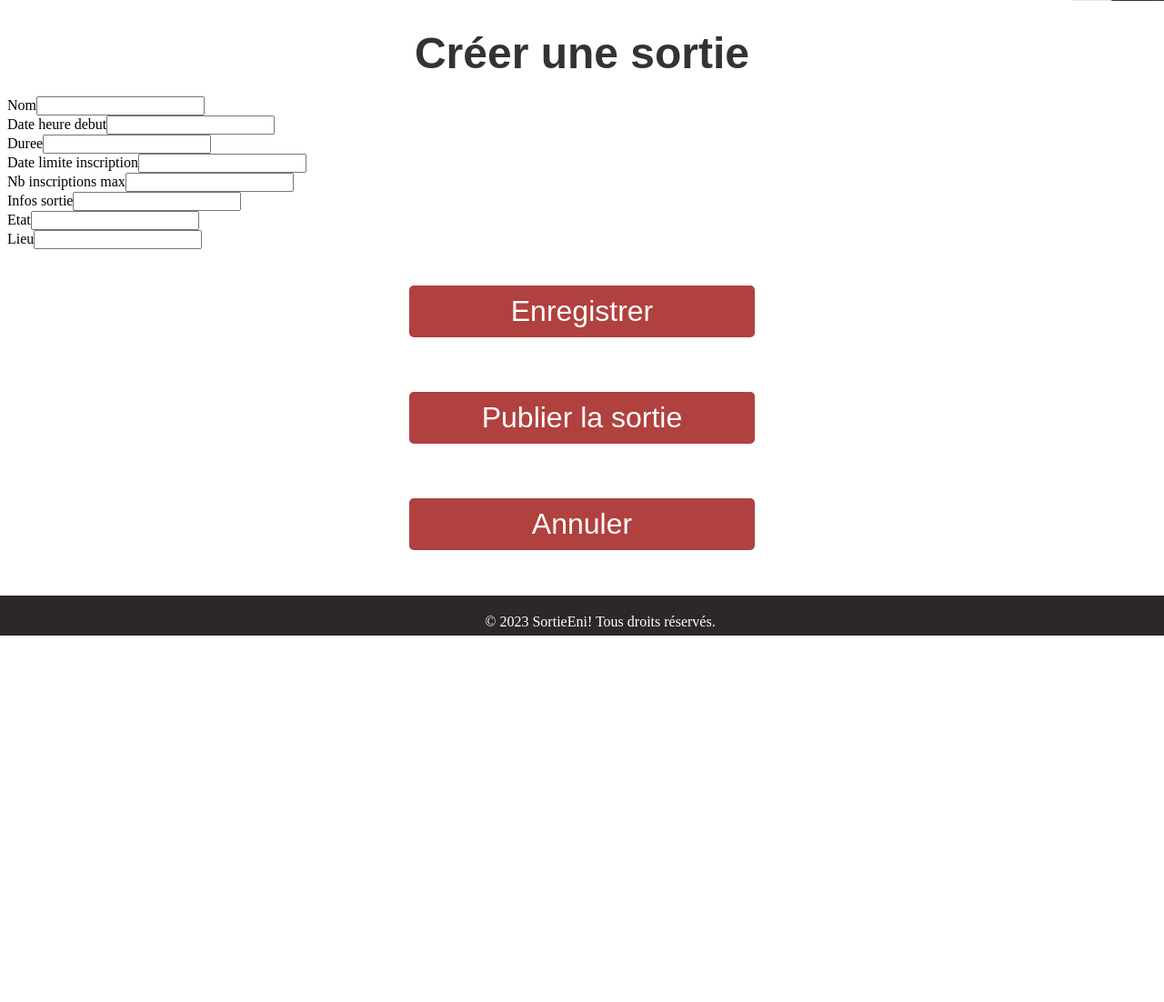
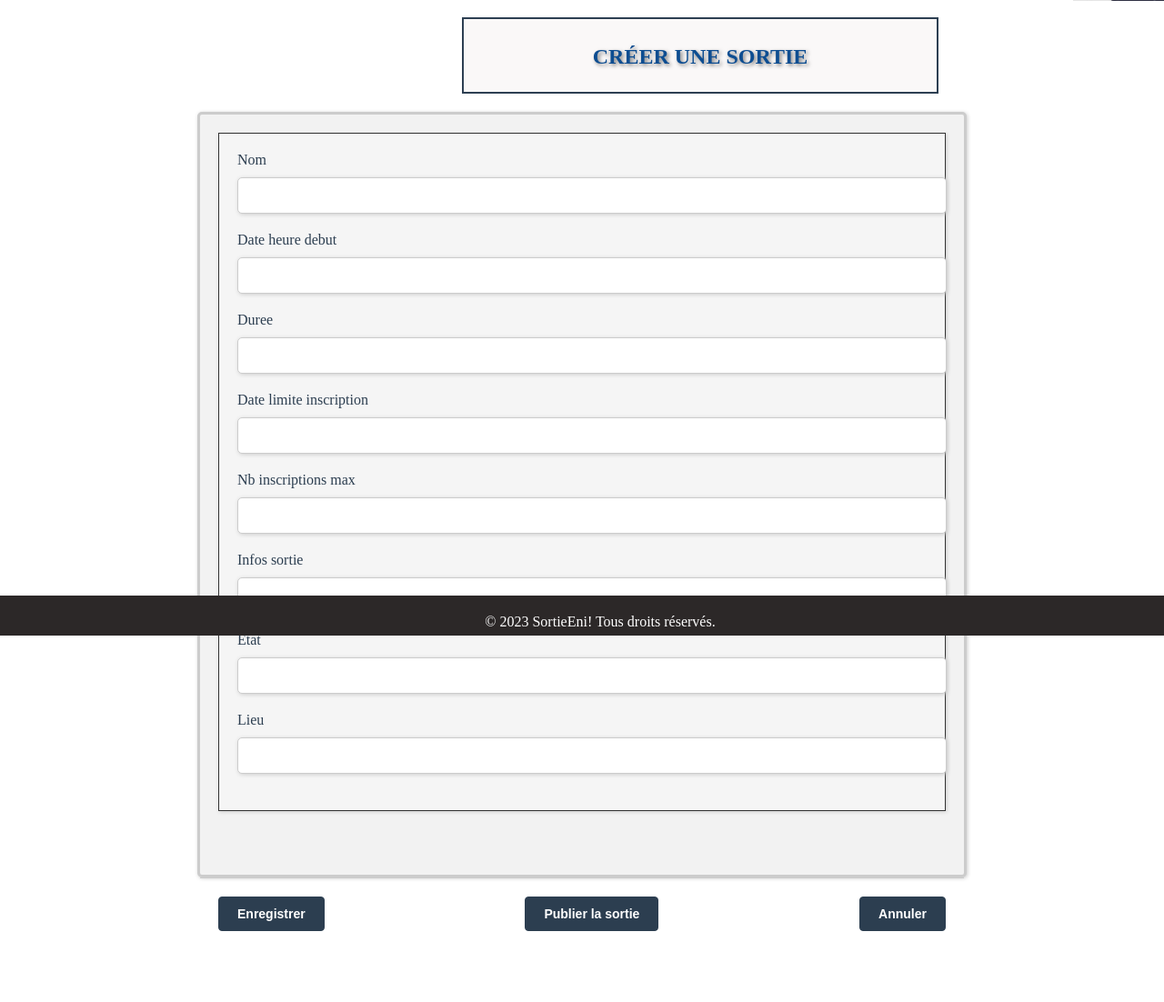
Before and after one commit to Jbb29950/SortieENI, a Symfony app: template templates/sortie/creerSortie.html.twig in a window 1280 px wide. Shown: the part 99-1201 px from the top of the page at 91% size. Before the commit the page ends 798 px from the top, so only its background shows below. Run offline with Twig, Linux system fonts and the light colour scheme; the template is opened without the code that fills it, so the values that code supplies are empty; form fields are guessed from the names that the template uses; some libraries are stand-ins or nearby versions.

Commit message:
pages css

```diff
--- /dev/null
+++ b/public/css/sortie.css
@@ -0,0 +1,212 @@
+.titre_creation  {
+    font-size: 2rem;
+    font-weight: bolder;
+    color: #074080;
+    background-color: #faf8f8;
+    border: 2px solid #2d3f52;
+    padding: 10px;
+    margin: 20px 0;
+    text-shadow: 2px 2px 4px rgba(0, 0, 0, 0.5);
+    width: 500px;
+    height: 60px;
+    display: flex;
+    justify-content: center;
+    align-items: center;
+    text-align: center;
+    margin-left: 500px;
+
+}
+
+/* Style du formulaire */
+.formulaire_creation {
+    max-width: 800px;
+    margin: 0 auto;
+    padding: 20px;
+    background-color: #f2f2f2;
+    border-radius: 5px;
+    box-shadow: 1px 1px 4px #ccc;
+    border: 3px solid #ccc; /* Ajout de la bordure */
+
+}
+.formulaire_creation label {
+    font-size: 16px;
+    margin-bottom: 10px;
+    display: block;
+}
+
+
+
+
+.formulaire_creation select {
+    width: 100%;
+    padding: 10px;
+    margin-bottom: 20px;
+    font-size: 16px;
+    border: 1px solid #ccc;
+    background-color: #fff;
+    border-radius: 5px;
+    box-shadow: 1px 1px 4px #ccc;
+}
+
+/* Style des boutons */
+.bouton_valider {
+    max-width: 800px;
+    margin: 0 auto;
+    padding: 20px;
+    display: flex;
+    justify-content: space-between;
+    border-top: 1px solid #ccc;
+
+}
+
+.btn {
+    padding: 20px 30px;
+    font-size: 14px;
+    font-weight: bold;
+    color: #fff;
+    background-color: #2c3e50;
+    border: 1px solid #2c3e50;
+    border-radius: 4px;
+    cursor: pointer;
+    transition: background-color 0.3s ease;
+   margin-bottom: 50px;
+}
+
+.btn:hover {
+    background-color: #0d4d91;
+    border-color: #0d4d91;
+}
+
+
+/* modifier sortie */
+h3 {
+    font-size: 2rem;
+    font-weight: bolder;
+    color: #074080;
+    background-color: #faf8f8;
+    border: 2px solid #0d4d91;
+    padding: 10px;
+    margin: 20px 0;
+    text-shadow: 2px 2px 4px rgba(0, 0, 0, 0.5);
+    width: 500px;
+    height: 60px;
+    display: flex;
+    justify-content: center;
+    align-items: center;
+    text-align: center;
+    margin-left: 500px;
+}
+
+
+form {
+    max-width: 800px;
+    margin: 0 auto;
+    padding: 20px;
+    background-color: #f5f5f5;
+
+    box-shadow: 1px 1px 4px #ccc;
+    border: 1px solid #333;
+    margin-bottom: 50px;
+}
+
+label {
+    display: block;
+    font-size: 1rem;
+    margin-bottom: 3px;
+    color: #2c3e50;
+}
+
+input[type="text"],
+input[type="datetime-local"],
+input[type="time"],
+textarea,
+select {
+    width: 100%;
+    padding: 10px;
+    margin-bottom: 20px;
+    font-size: 16px;
+    border: 1px solid #ccc;
+    background-color: #fff;
+    border-radius: 5px;
+    box-shadow: 1px 1px 4px #ccc;
+}
+
+
+
+.btn {
+    padding: 10px 20px;
+    font-size: 14px;
+    font-weight: bold;
+    color: #fff;
+    background-color: #2c3e50;
+    border: 1px solid #2c3e50;
+    border-radius: 4px;
+    cursor: pointer;
+    transition: background-color 0.3s ease;
+}
+
+.btn:hover {
+    background-color: #0d4d91;
+    border-color: #0d4d91;
+}
+/* afficher une sortie */
+
+.container {
+    font-family: Arial, sans-serif;
+    max-width: 800px;
+    margin: 0 auto;
+    padding: 20px;
+    border: 1px solid #ccc;
+    border-radius: 5px;
+    background-color: #faf8f8;
+    margin-top: 10px;
+
+
+}
+
+h1 {
+    font-size: 2.3rem;
+    font-weight: bold;
+    text-transform: uppercase;
+    letter-spacing: 0.1rem;
+    color: #333;
+    background-color: #f2f2f2;
+    padding: 1rem;
+    margin: 0;
+    border: 2px solid #333;
+    text-align: center;
+}
+
+h2 {
+    font-size: 1.5rem;
+    font-weight: bolder;
+    color: #0d4d91;
+    text-align: center;
+    margin-bottom: 1rem;
+    text-transform: uppercase;
+
+}
+
+p {
+    font-size: 15px;
+    line-height: 1.5;
+    color: #074080;
+    margin-bottom: 20px;
+
+}
+
+
+a.btn {
+    display: block;
+    margin-top: 1px;
+    padding: 10px 20px;
+    background-color: #218838;
+    color: #fff;
+    text-align: center;
+
+    font-size: 1em;
+}
+
+a.btn:hover {
+    background-color: #0059ff;
+}
--- a/templates/home/home.html.twig
+++ b/templates/home/home.html.twig
@@ -1,5 +1,5 @@
 {% extends 'base.html.twig' %}
-
+{% block stylesheets %} <link rel="stylesheet" href="{{ asset('css/home.css') }}">{% endblock %}
 {% block title %}Sorties ENI{% endblock %}
 
 {% block body %}
--- a/templates/sortie/afficherSortie.html.twig
+++ b/templates/sortie/afficherSortie.html.twig
@@ -1,5 +1,5 @@
 {% extends 'base.html.twig' %}
-
+{% block stylesheets %} <link rel="stylesheet" href="{{ asset('css/sortie.css') }}">{% endblock %}
 {% block title %}{{ sortie.nom }}{% endblock %}
 
 {% block body %}
--- a/templates/sortie/annulerSortie.html.twig
+++ b/templates/sortie/annulerSortie.html.twig
@@ -1,5 +1,5 @@
 {% extends 'base.html.twig' %}
-{% block stylesheets %} <link rel="stylesheet" href="{{ asset('css/form.css') }}">{% endblock %}
+{% block stylesheets %} <link rel="stylesheet" href="{{ asset('css/sortie.css') }}">{% endblock %}
 {% block title %}Annuler la sortie {{ sortie.nom }}{% endblock %}
 
 {% block body %}
--- a/templates/sortie/creerSortie.html.twig
+++ b/templates/sortie/creerSortie.html.twig
@@ -1,5 +1,5 @@
 {% extends 'base.html.twig' %}
-{% block stylesheets %} <link rel="stylesheet" href="{{ asset('css/form.css') }}">{% endblock %}
+{% block stylesheets %} <link rel="stylesheet" href="{{ asset('css/sortie.css') }}">{% endblock %}
 {% block title %}
 
 
@@ -12,7 +12,7 @@
 {% block body %}
 
     <div class="titre_creation">
-        <h1>Créer une sortie</h1>
+        <h2>Créer une sortie</h2>
     </div>
 
     <div class="formulaire_creation">
--- a/templates/sortie/desisterSortie.html.twig
+++ b/templates/sortie/desisterSortie.html.twig
@@ -1,5 +1,5 @@
 {% extends 'base.html.twig' %}
-
+{% block stylesheets %} <link rel="stylesheet" href="{{ asset('css/sortie.css') }}">{% endblock %}
 {% block title %}Désister de la sortie "{{ sortie.titre }}"{% endblock %}
 
 {% block body %}
--- a/templates/sortie/modifierSortie.html.twig
+++ b/templates/sortie/modifierSortie.html.twig
@@ -1,10 +1,10 @@
 {% extends 'base.html.twig' %}
-{% block stylesheets %} <link rel="stylesheet" href="{{ asset('css/form.css') }}">{% endblock %}
+{% block stylesheets %} <link rel="stylesheet" href="{{ asset('css/sortie.css') }}">{% endblock %}
 {% block title %}Modifier la sortie {{ sortie.nom }}{% endblock %}
 
 {% block body %}
 
-    <h1>Modifier la sortie "{{ sortie.nom }}"</h1>
+    <h3>Modifier la sortie "{{ sortie.nom }}"</h3>
 
     {{ form_start(modifierSortieForm) }}
     {{ form_row(modifierSortieForm.nom) }}
```
Also changed, not shown: public/css/home.css (added, +70 -0 lines).
